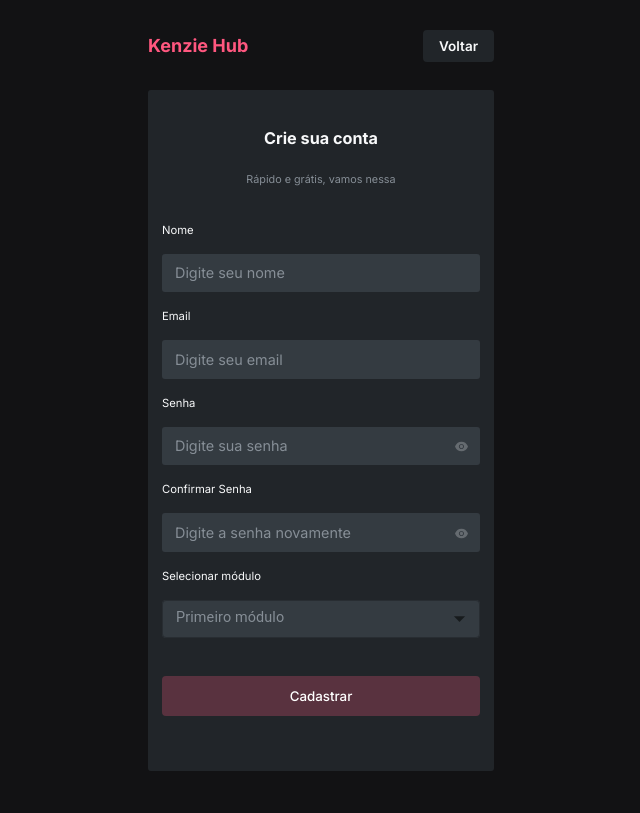
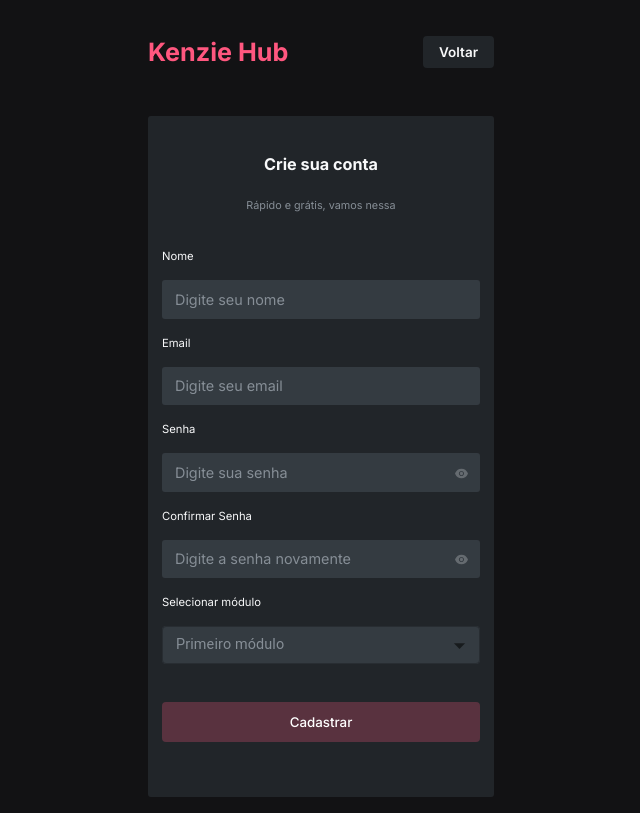
Before and after one commit to werikscs/hub-portfolios, a React (Create React App) app: page /register in a window 1280 px wide. Shown: the whole page, without its empty margins (319-959 px from the left). Built offline with nearby package versions, Linux system fonts and the light colour scheme.

Commit message:
refactor(header and login): change styles when min-width 768px

```diff
--- a/src/components/Header/styles.js
+++ b/src/components/Header/styles.js
@@ -6,4 +6,8 @@ export const Section = styled.section`
   align-items: center;
 
   width: 100%;
+
+  @media screen and (min-width: 768px) {
+    height: 72px;
+  }
 `;
--- a/src/components/LogoKenzie/styles.js
+++ b/src/components/LogoKenzie/styles.js
@@ -4,4 +4,8 @@ export const H1 = styled.h1`
   color: var(--color-primary);
 
   font-size: 1rem;
+
+  @media screen and (min-width: 768px) {
+    font-size: 1.4rem;
+  }
 `;
```
